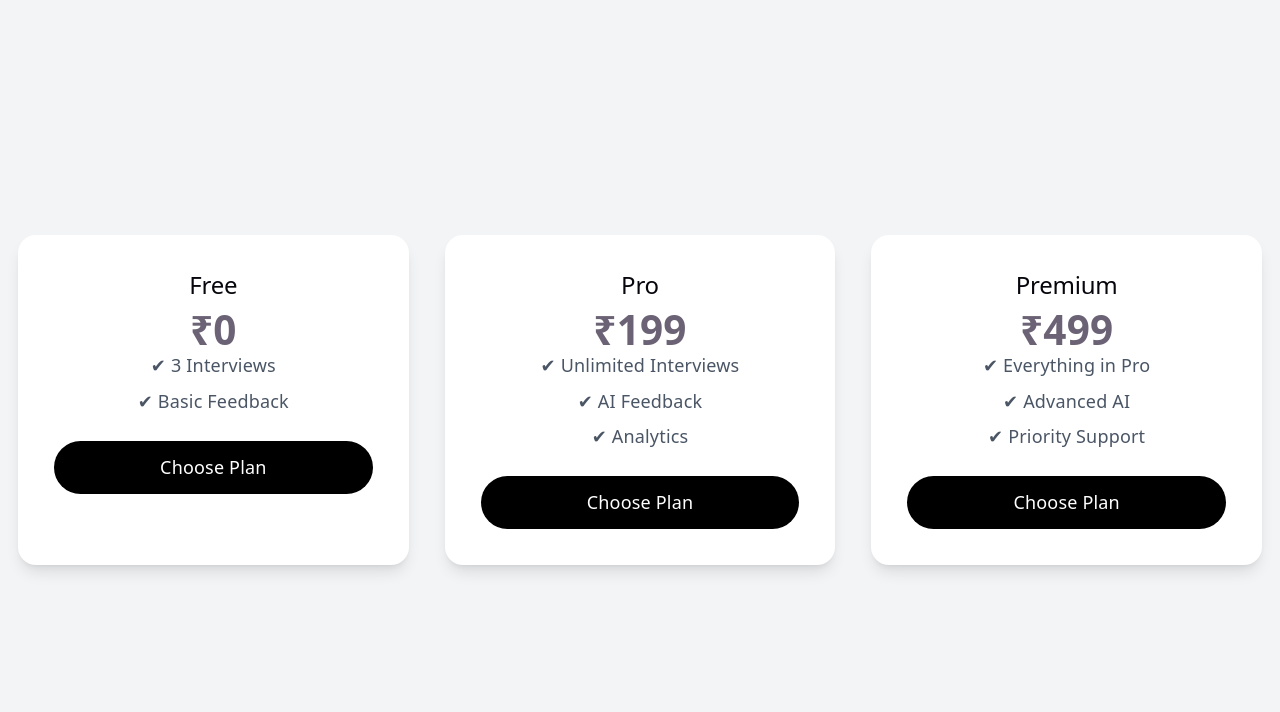
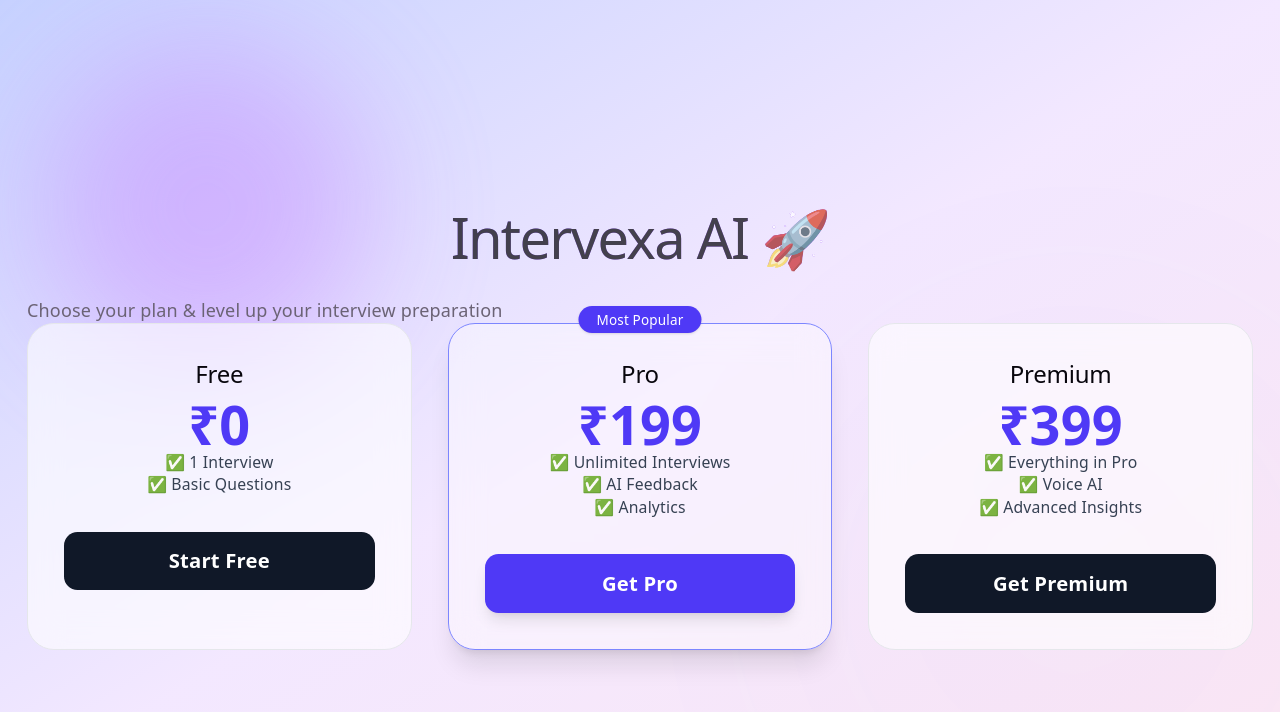
Before and after one commit to kaneshak79/AI-Interview-preparation-MERN-Frontend, a React (Vite) app: page /pricing in a window 1280 px wide. Shown: the top 712 px of the page. Built offline with nearby package versions, Linux system fonts and the light colour scheme.

Commit message:
second commit

```diff
--- a/src/api/axios.js
+++ b/src/api/axios.js
@@ -16,7 +16,8 @@
 import axios from "axios";
 
 const API = axios.create({
-  baseURL: "http://localhost:5000/api",
+  // baseURL: "http://localhost:5000/api",
+  baseURL:"https://ai-interview-preparation-mern-backend.onrender.com/api",
 });
 
 // ✅ Attach token to EVERY request
--- a/src/pages/Home.jsx
+++ b/src/pages/Home.jsx
@@ -139,7 +139,8 @@
 
       {/* CTA Button */}
       <button
-        onClick={() => navigate("/interview/setup")}
+        // onClick={() => navigate("/interview/setup")}
+          onClick={() => navigate("/start")}
         className=" mt-3 group relative inline-flex items-center gap-2 bg-blue-600 text-white px-8 py-4 rounded-full text-lg font-medium overflow-hidden transition-all duration-300
         hover:scale-105 hover:bg-blue-700 active:scale-95 shadow-md hover:shadow-xl"
       >
--- a/src/pages/Pricing.jsx
+++ b/src/pages/Pricing.jsx
@@ -1,3 +1,62 @@
+// // import { useNavigate } from "react-router-dom";
+
+// // export default function Pricing() {
+// //   const navigate = useNavigate();
+
+// //   const plans = [
+// //     {
+// //       name: "Free",
+// //       price: "₹0",
+// //       features: ["3 Interviews", "Basic Feedback"],
+// //       path: "/start",
+// //     },
+// //     {
+// //       name: "Pro",
+// //       price: "₹199",
+// //       features: ["Unlimited Interviews", "AI Feedback", "Analytics"],
+// //       path: "/payment",
+// //     },
+// //     {
+// //       name: "Premium",
+// //       price: "₹499",
+// //       features: ["Everything in Pro", "Advanced AI", "Priority Support"],
+// //       path: "/payment",
+// //     },
+// //   ];
+
+// //   return (
+// //     <div className="min-h-screen bg-gray-100 flex justify-center items-center">
+// //       <div className="max-w-5xl w-full grid md:grid-cols-3 gap-8 p-6">
+
+// //         {plans.map((plan, i) => (
+// //           <div
+// //             key={i}
+// //             className="bg-white p-8 rounded-2xl shadow hover:shadow-xl transition text-center"
+// //           >
+// //             <h2 className="text-2xl font-bold mb-4">{plan.name}</h2>
+// //             <p className="text-3xl font-bold mb-6">{plan.price}</p>
+
+// //             <ul className="mb-6 space-y-2 text-gray-600">
+// //               {plan.features.map((f, j) => (
+// //                 <li key={j}>✔ {f}</li>
+// //               ))}
+// //             </ul>
+
+// //             <button
+// //               onClick={() => navigate(plan.path, { state: plan })}
+// //               className="w-full bg-black text-white py-3 rounded-full"
+// //             >
+// //               Choose Plan
+// //             </button>
+// //           </div>
+// //         ))}
+
+// //       </div>
+// //     </div>
+// //   );
+// // }
+
+
 // import { useNavigate } from "react-router-dom";
 
 // export default function Pricing() {
@@ -6,35 +65,38 @@
 //   const plans = [
 //     {
 //       name: "Free",
-//       price: "₹0",
+//       price: 0,
 //       features: ["3 Interviews", "Basic Feedback"],
 //       path: "/start",
 //     },
 //     {
 //       name: "Pro",
-//       price: "₹199",
+//       price: 199,
 //       features: ["Unlimited Interviews", "AI Feedback", "Analytics"],
 //       path: "/payment",
 //     },
 //     {
 //       name: "Premium",
-//       price: "₹499",
+//       price: 499,
 //       features: ["Everything in Pro", "Advanced AI", "Priority Support"],
 //       path: "/payment",
 //     },
 //   ];
 
 //   return (
-//     <div className="min-h-screen bg-gray-100 flex justify-center items-center">
-//       <div className="max-w-5xl w-full grid md:grid-cols-3 gap-8 p-6">
+//     <div className="min-h-screen bg-gray-100 flex justify-center items-center px-4">
+//       <div className="max-w-6xl w-full grid md:grid-cols-3 gap-8">
 
 //         {plans.map((plan, i) => (
 //           <div
 //             key={i}
-//             className="bg-white p-8 rounded-2xl shadow hover:shadow-xl transition text-center"
+//             className="bg-white p-8 rounded-2xl shadow-lg hover:shadow-2xl transition text-center"
 //           >
 //             <h2 className="text-2xl font-bold mb-4">{plan.name}</h2>
-//             <p className="text-3xl font-bold mb-6">{plan.price}</p>
+
+//             <p className="text-4xl font-bold mb-6">
+//               ₹{plan.price}
+//             </p>
 
 //             <ul className="mb-6 space-y-2 text-gray-600">
 //               {plan.features.map((f, j) => (
@@ -56,64 +118,176 @@
 //   );
 // }
 
+//befor updated crt code
 
+
+import API from "../api/axios";
 import { useNavigate } from "react-router-dom";
 
-export default function Pricing() {
+export default function Payment() {
   const navigate = useNavigate();
+
+  const loadRazorpay = () => {
+    return new Promise((resolve) => {
+      const script = document.createElement("script");
+      script.src = "https://checkout.razorpay.com/v1/checkout.js";
+      script.onload = () => resolve(true);
+      script.onerror = () => resolve(false);
+      document.body.appendChild(script);
+    });
+  };
+
+  const startFree = () => {
+    navigate("/start");
+  };
+
+  const payNow = async (plan) => {
+    try {
+      const loaded = await loadRazorpay();
+      if (!loaded) return alert("Razorpay failed");
+
+      const { data: order } = await API.post("/payment/create-order", {
+        amount: plan.price,
+      });
+
+      const options = {
+        key: "rzp_test_SRSsFRoRS13yKv",
+        amount: order.amount,
+        currency: order.currency,
+        name: "Intervexa AI",
+        description: `${plan.name} Plan`,
+        order_id: order.id,
+
+        handler: async function (response) {
+          const verifyRes = await API.post("/payment/verify", {
+            razorpay_order_id: response.razorpay_order_id,
+            razorpay_payment_id: response.razorpay_payment_id,
+            razorpay_signature: response.razorpay_signature,
+          });
+
+          if (verifyRes.data.success) {
+            alert("Payment Successful 🎉");
+            navigate("/dashboard");
+          } else {
+            alert("Payment verification failed");
+          }
+        },
+
+        theme: { color: "#6366f1" },
+      };
+
+      const rzp = new window.Razorpay(options);
+      rzp.open();
+    } catch {
+      alert("Something went wrong");
+    }
+  };
 
   const plans = [
     {
       name: "Free",
       price: 0,
-      features: ["3 Interviews", "Basic Feedback"],
-      path: "/start",
+      features: ["1 Interview", "Basic Questions"],
+      action: startFree,
+      highlight: false,
     },
     {
       name: "Pro",
       price: 199,
       features: ["Unlimited Interviews", "AI Feedback", "Analytics"],
-      path: "/payment",
+      action: () => payNow({ name: "Pro", price: 199 }),
+      highlight: true,
     },
     {
       name: "Premium",
-      price: 499,
-      features: ["Everything in Pro", "Advanced AI", "Priority Support"],
-      path: "/payment",
+      price: 399,
+      features: ["Everything in Pro", "Voice AI", "Advanced Insights"],
+      action: () => payNow({ name: "Premium", price: 399 }),
+      highlight: false,
     },
   ];
 
   return (
-    <div className="min-h-screen bg-gray-100 flex justify-center items-center px-4">
-      <div className="max-w-6xl w-full grid md:grid-cols-3 gap-8">
+    <div className="min-h-screen flex items-center justify-center px-6 relative overflow-hidden
+      bg-gradient-to-br from-indigo-200 via-purple-100 to-pink-100">
+
+      {/* 🔥 Animated Background Blobs */}
+      <div className="absolute w-72 h-72 bg-purple-400 rounded-full blur-3xl opacity-30 animate-pulse top-10 left-10"></div>
+      <div className="absolute w-72 h-72 bg-indigo-400 rounded-full blur-3xl opacity-30 animate-ping bottom-10 right-10"></div>
+
+      {/* <div className="max-w-6xl w-full z-10">
+
+
+        <h1 className="text-5xl font-extrabold text-center mb-4 bg-gradient-to-r from-indigo-600 to-purple-600 bg-clip-text text-transparent animate-pulse">
+          Intervexa AI 🚀
+        </h1>
+
+        <p className="text-center text-gray-600 mb-12 text-lg">
+          Choose your plan & level up your interview preparation
+        </p> */}
+
+        <div className="max-w-6xl w-full z-10 mt-6">
+
+  {/* HEADER */}
+  <h1 className="text-5xl font-extrabold text-center mb-1 bg-gradient-to-r from-indigo-600 to-purple-600 bg-clip-text text-transparent animate-pulse">
+    Intervexa AI 🚀</h1>
+     <span className="test-sm">Choose your plan & level up your interview preparation</span>
+  {/* </h1> */}
+
+  {/* <p className="text-center text-gray-600 mb-6 mt-2 text-sm">
+    Choose your plan & level up your interview preparation
+  </p> */}
+
+
+        {/* PLANS */}
+        <div className="grid md:grid-cols-3 gap-8">
 
           {plans.map((plan, i) => (
             <div
               key={i}
-            className="bg-white p-8 rounded-2xl shadow-lg hover:shadow-2xl transition text-center"
+              className={`relative rounded-3xl p-8 backdrop-blur-lg border transition-all duration-500
+              hover:scale-105 hover:shadow-2xl
+              ${plan.highlight
+                  ? "bg-white/40 border-indigo-400 shadow-xl"
+                  : "bg-white/60 border-gray-200"
+              }`}
             >
-            <h2 className="text-2xl font-bold mb-4">{plan.name}</h2>
+              {/* 🏆 Badge */}
+              {plan.highlight && (
+                <div className="absolute -top-4 left-1/2 -translate-x-1/2 bg-indigo-600 text-white text-xs px-4 py-1 rounded-full shadow">
+                  Most Popular
+                </div>
+              )}
 
-            <p className="text-4xl font-bold mb-6">
+              <h2 className="text-2xl font-bold text-center mb-2">
+                {plan.name}
+              </h2>
+
+              <p className="text-5xl font-extrabold text-center mb-6 text-indigo-600">
                 ₹{plan.price}
               </p>
 
-            <ul className="mb-6 space-y-2 text-gray-600">
-              {plan.features.map((f, j) => (
-                <li key={j}>✔ {f}</li>
+              <div className="space-y-3 mb-8 text-gray-700 text-sm text-center">
+                {plan.features.map((f, idx) => (
+                  <p key={idx}>✅ {f}</p>
                 ))}
-            </ul>
+              </div>
 
               <button
-              onClick={() => navigate(plan.path, { state: plan })}
-              className="w-full bg-black text-white py-3 rounded-full"
+                onClick={plan.action}
+                className={`w-full py-3 rounded-xl font-semibold text-lg transition-all duration-300
+                ${plan.highlight
+                    ? "bg-indigo-600 text-white hover:bg-indigo-700 shadow-lg hover:shadow-indigo-400/50"
+                    : "bg-gray-900 text-white hover:bg-black"
+                }`}
               >
-              Choose Plan
+                {plan.price === 0 ? "Start Free" : `Get ${plan.name}`}
               </button>
             </div>
           ))}
 
         </div>
       </div>
+    </div>
   );
 }
```
Lines whose indentation alone changed are shown as unchanged.
